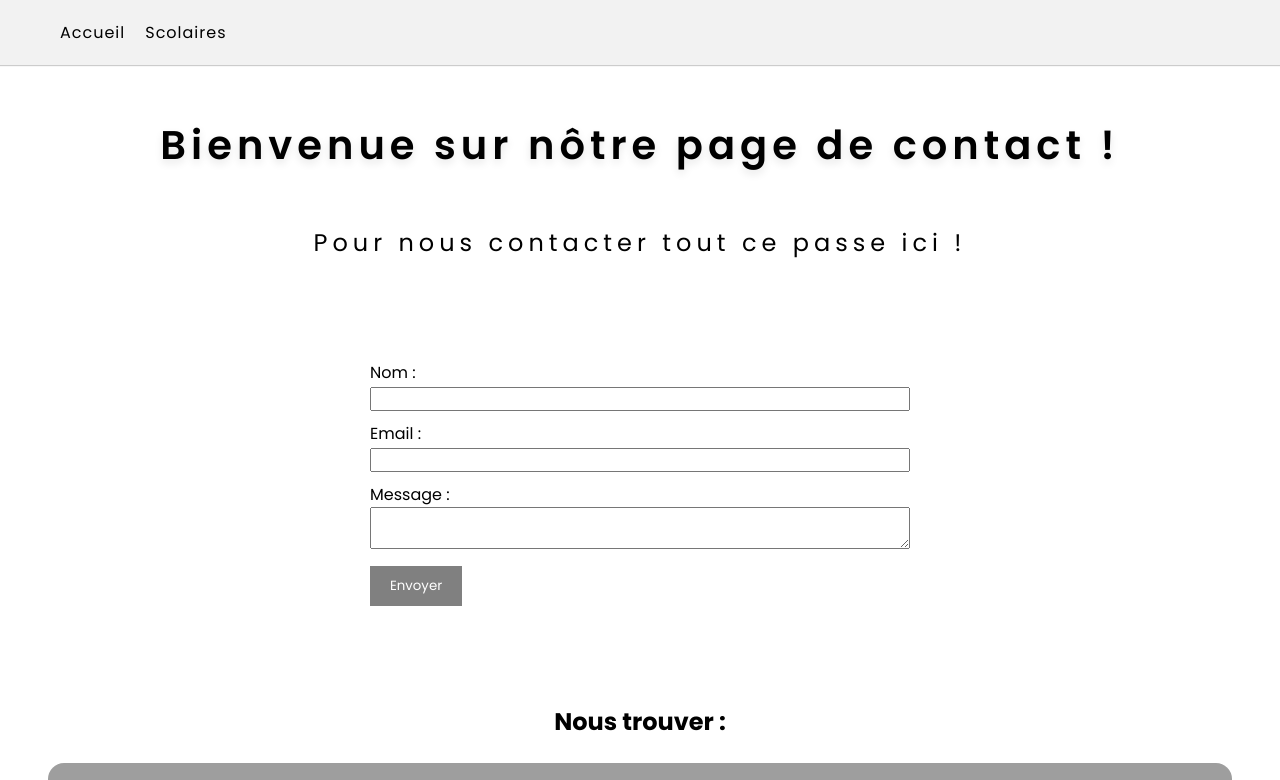
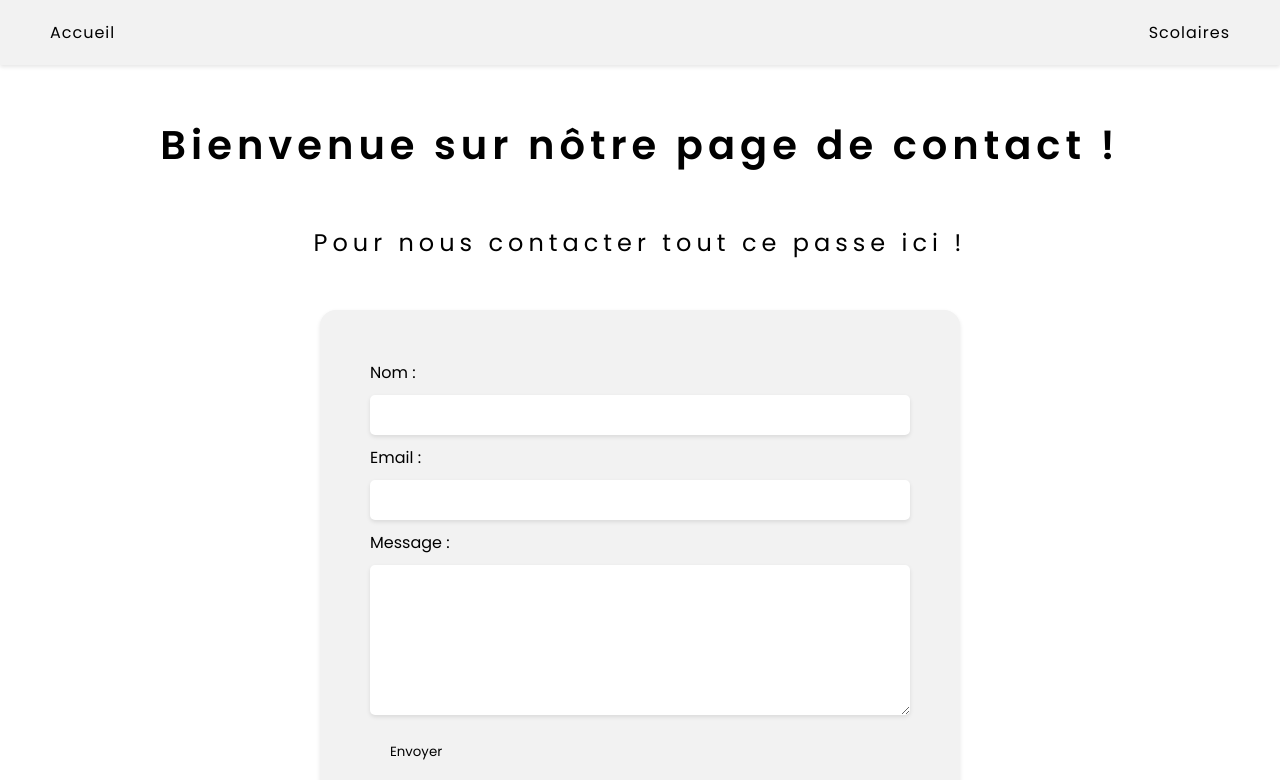
Before and after one commit to truuue/PhotoVernhet, a Flask app: page /contact in a window 1280 px wide. Shown: the top 780 px of the page. Run offline with Flask 3, Linux system fonts and the light colour scheme; grey boxes are pictures that could not be loaded.

Commit message:
Update Contact page styles

```diff
--- a/static/css/Contact_style.css
+++ b/static/css/Contact_style.css
@@ -16,22 +16,23 @@ a {
 }
 
 #navbar {
+    top: 0;
+    width: 100%;
     cursor: pointer;
-    position: relative;
     display: flex;
-    justify-content: left;
-    overflow: hidden;
-    padding: 20px 50px;
+    justify-content: space-between;
+    align-items: center;
+    padding: 1.25rem 3.125rem;
     background-color: #f2f2f2;
-    box-shadow: 0 1px 1px rgba(0, 0, 0, 0.2);
+    box-shadow: 0 2px 4px rgba(0, 0, 0, 0.1);
 }
 
 #navbar a {
-    margin: 0 10px;
     text-decoration: none;
     color: black;
     font-size: 1rem;
     letter-spacing: 1px;
+    transition: color 0.3s;
 }
 
 #navbar a:hover {
@@ -43,7 +44,6 @@ h1 {
     font-weight: 600;
     letter-spacing: 5px;
     color: black;
-    text-shadow: 0 4px 8px rgba(0, 0, 0, 0.1);
     text-align: center;
     margin: 50px 0;
 }
@@ -58,31 +58,57 @@ p.text {
 }
 
 #form {
-    /* styles du formulaire */
     margin: 0 auto;
     width: 50%;
     padding: 50px;
+    border-radius: 1rem;
+    box-shadow: 0 2px 4px rgba(0, 0, 0, 0.1);
+    background-color: #f2f2f2;
 }
 
 #form label,
 #form input,
 #form textarea {
-    /* styles des champs */
     width: 100%;
     margin-bottom: 10px;
 }
 
+#form input[type="text"],
+#form input[type="email"],
+#form textarea {
+    margin: 10px 0;
+    padding: 10px;
+    border: none;
+    border-radius: 5px;
+    box-shadow: 0 2px 4px rgba(0, 0, 0, 0.1);
+}
+
+#form input[type="text"]:focus,
+#form input[type="email"]:focus,
+#form textarea:focus {
+    outline: none;
+    box-shadow: 0 2px 4px rgba(0, 0, 0, 0.2);
+}
+
+#form textarea {
+    height: 150px;
+}
+
 #form button {
-    /* style du bouton */
-    background-color: gray;
-    color: white;
+    background-color: #f2f2f2;
+    color: black;
     padding: 10px 20px;
     border: none;
     cursor: pointer;
+    transition: background-color 0.3s;
 }
 
 #form button:hover {
-    background-color: lightgray;
+    background-color: #e6e6e6;
+}
+
+#card {
+    margin-bottom: 100px;
 }
 
 #maps {
```
Also changed, not shown: other parts of static/css/Contact_style.css (+5 -0 lines).
